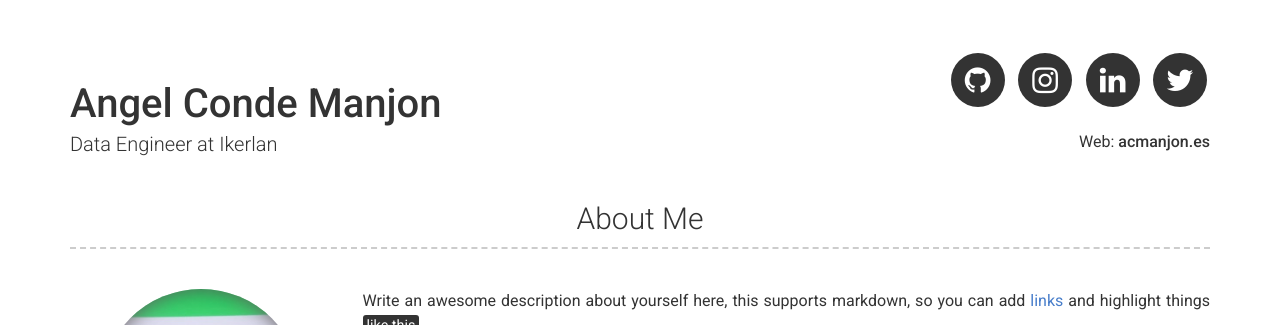
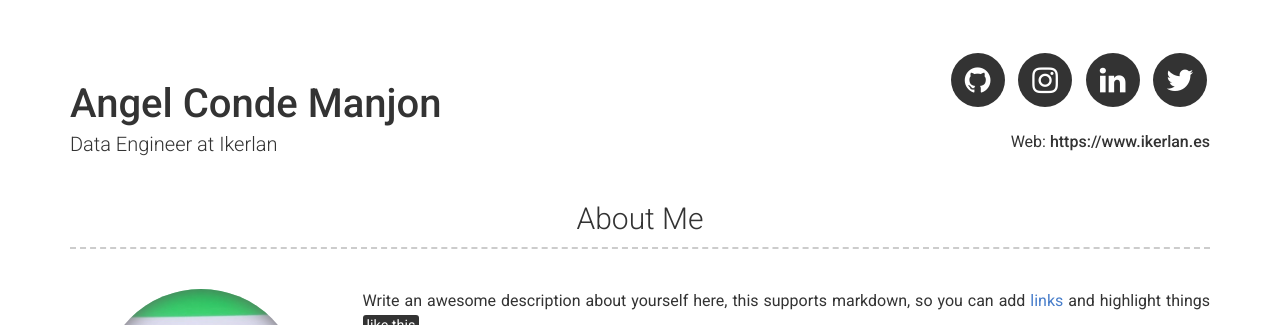
Before and after one commit to Neuw84/neuw84.github.io, a Jekyll site: the page built from index.md, in a window 1280 px wide and 900 px high. Shown: the top 325 px of the window. Built offline with Jekyll 4.4.1, drawn with Linux system fonts in a browser that asks for light colours; some of the changed text lies outside the part shown.

Commit message:
Update _config.yml

```diff
--- a/_config.yml
+++ b/_config.yml
@@ -6,7 +6,7 @@
 name: Angel Conde Manjon
 title: Data Engineer at Ikerlan
 #email: Your email (optional)
-website: acmanjon.es
+website: https://www.ikerlan.es
 
 # Social links
 twitter_username: neuw84
@@ -49,7 +49,7 @@
   Or you could title it **Skills** and write a bit more about things that make you more desirable, like *leadership* or *teamwork*
 
 # Footer
-footer_show_references: false
+footer_show_references: true
 
 # Build settings
 theme: modern-resume-theme
```
